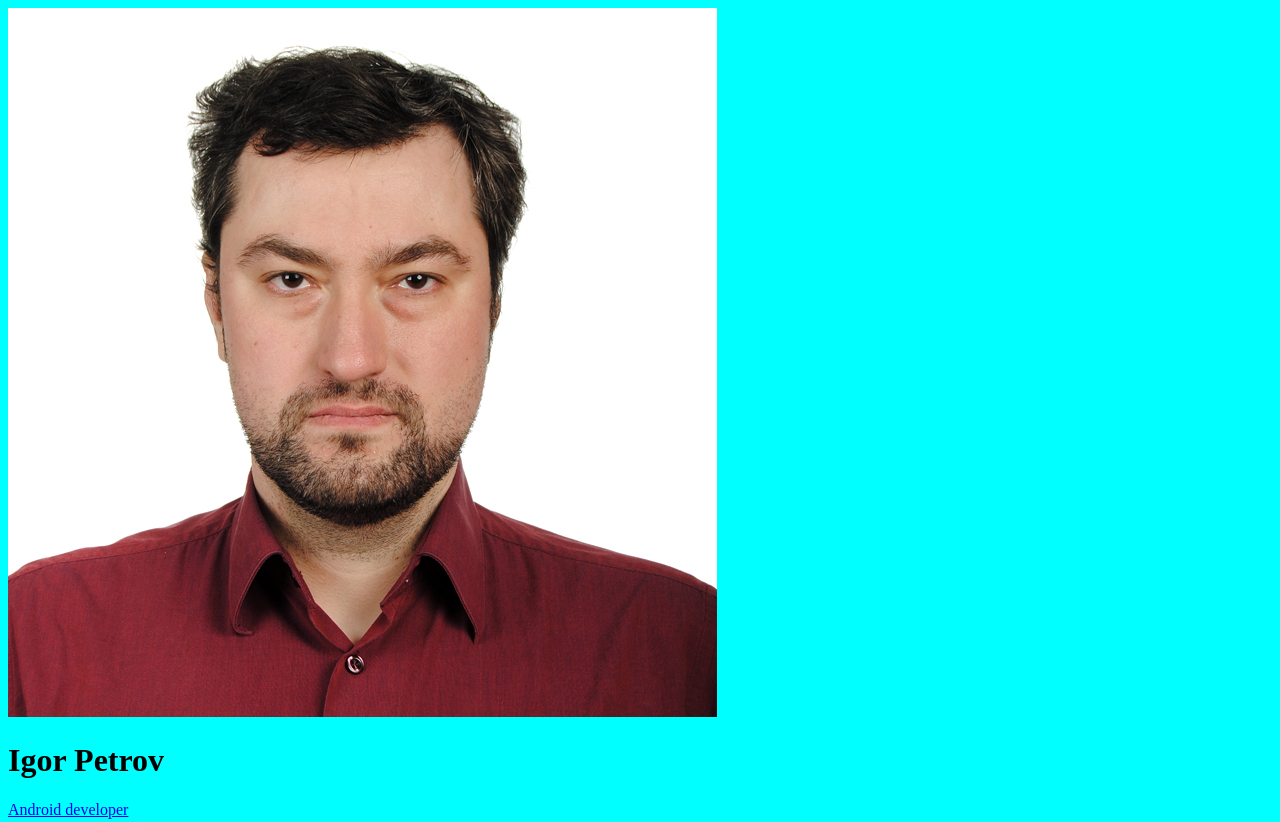
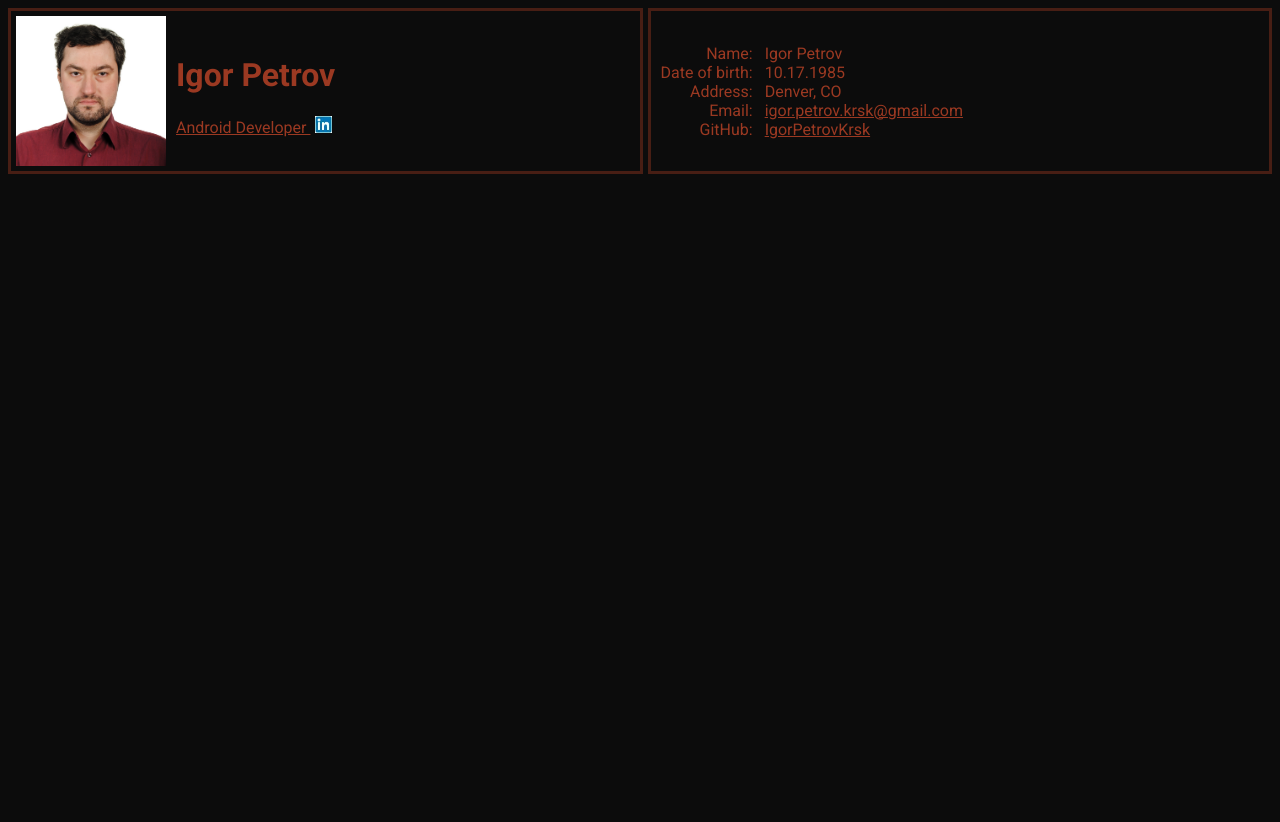
Before and after one commit to IgorPetrovKrsk/307.4.1-Online-Resume, a plain HTML site: page pages/index.html in a window 1280 px wide. Shown: the top 822 px of the page. After the commit the page ends 800 px from the top, so only its background shows below. Drawn offline with Linux system fonts and the light colour scheme.

Commit message:
Make some css

```diff
--- a/pages/index.html
+++ b/pages/index.html
@@ -10,16 +10,22 @@
 
 <body>
     <div id="main_container">
-        <div id="section1">
+        <div id="divSection1">
             <div id="divPhoto">
-                <img src="../images/Igor Petrov.jpg" alt="Igor Petrov photo">
+                <img id="imgPhoto " src="../images/Igor Petrov.jpg" alt="Igor Petrov photo">
+                <div id="divName">
+                    <br>
                     <h1>Igor Petrov</h1>
+
                     <a href="https://www.linkedin.com/in/igorpetrovkrsk/" target="_blank">
-                    <p>Android developer</p>
+                        Android Developer
                     </a>
                     <a href="https://www.linkedin.com/in/igorpetrovkrsk/" target="_blank">
-                    <img src="../images/LinkedIn logo for anchor.webp" alt="Igor Petrov LinkedIn"></a>
+                        <img id="imgLinkedIn" src="../images/LinkedIn logo for anchor.webp" alt="Igor Petrov LinkedIn">
+                    </a>
                 </div>
+            </div>
+            <div id = "divNameAdress">
                 <div id="divNameAdressHeader">
                     Name:
                     <br>
@@ -38,11 +44,12 @@
                     <br>
                     Denver, CO
                     <br>
-                igor.petrov.krsk@gmail.com
+                    <a href="mailto:igor.petrov.krsk@gmail.com">igor.petrov.krsk@gmail.com</a>
                     <br>
                     <a href="https://github.com/IgorPetrovKrsk/" target="_blank">IgorPetrovKrsk</a>
                 </div>
-            <div id="divSummary">
+            </div>
+            <!-- <div id="divSummary">
                 Software Engineer with 18 years of experience in creating user-focused software for desktop and mobile
                 platforms,
                 specializing in Kotlin, Java, and 1C. Successfully optimized systems, including a cost-saving route
@@ -50,7 +57,7 @@
                 recognized with a “Global CIO” award nomination. Committed to ongoing learning and excited to take on
                 new
                 challenges in Android development, delivering scalable solutions that drive business success.
-            </div>
+            </div> -->
         </div>
     </div>
 
--- a/styles/style.css
+++ b/styles/style.css
@@ -1,3 +1,68 @@
-*{
-    background-color: aqua;
+@import url('https://fonts.googleapis.com/css2?family=Roboto:ital,wght@0,100..900;1,100..900&display=swap');
+
+.roboto-100 {
+    font-family: "Roboto", sans-serif;
+    font-optical-sizing: auto;
+    font-weight: 100;
+    font-style: normal;
+    font-variation-settings:
+      "wdth" 100;
+  }
+
+body{
+    font-family: roboto;
+    background-color: #0C0C0C;
+    color: #9B3922;
 }
+a{
+    color: #9B3922;
+}
+
+#divSection1{
+    display: flex;
+
+}
+
+#divPhoto{
+    display: flex;
+    width: 50%;
+    height: 150px;
+    border: 3px solid #481E14;
+    padding: 5px;
+
+}
+#divName{
+margin-left: 10px;
+}
+
+#imgPhoto{
+    width: 100%;
+    object-fit:contain;
+}
+
+#imgLinkedIn{
+    padding-left: 5px;
+    width: 17px;
+}
+
+#divNameAdress{
+    display: flex;
+    border: 3px solid #481E14;
+    width: 50%;
+    margin-left: 5px;
+}
+
+#divNameAdressHeader{
+    text-align: end;
+    padding-left: 10px;
+    padding-right: 2px;
+    align-content: center;
+}
+
+#divNameAdressInfo{
+    text-align: start;
+    padding-left: 10px;
+    padding-right: 2px;
+    align-content: center;
+
+}
```
Lines whose indentation alone changed are shown as unchanged.
